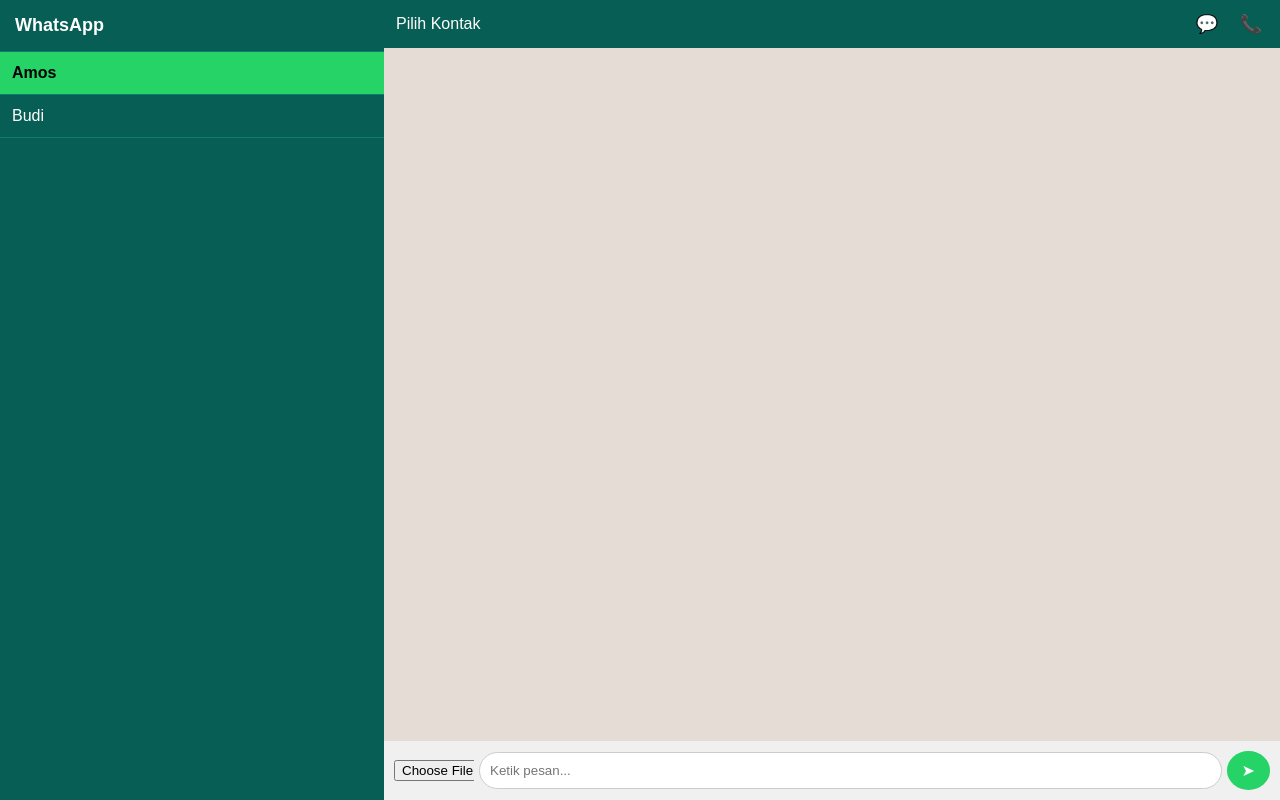
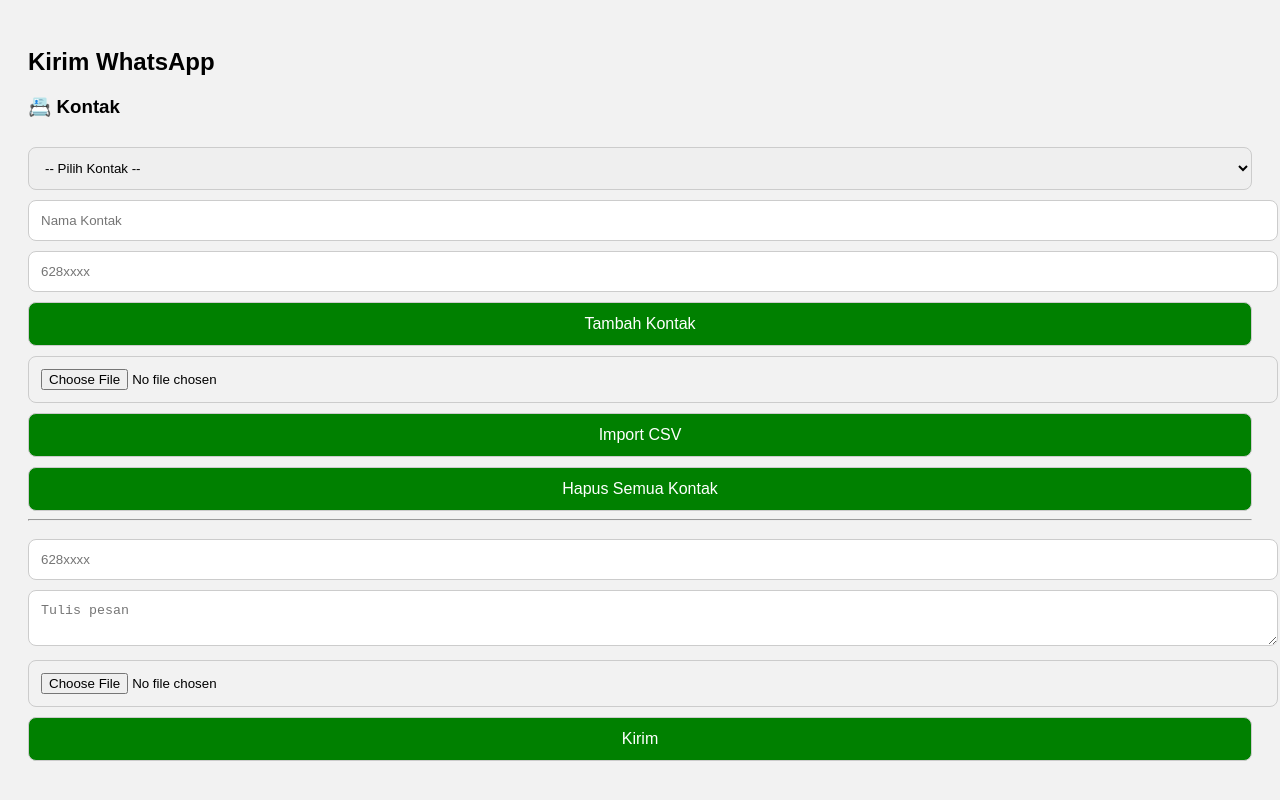
Before and after one commit to amosmarbun86-droid/wa-project, a website: page index.html in a window 1280 px wide. Drawn offline with Linux system fonts and the light colour scheme.

Commit message:
Refactor WhatsApp sender UI and styles
Updated styles and HTML structure for the WhatsApp sender interface, including new input fields and layout adjustments.

```diff
--- a/index.html
+++ b/index.html
@@ -5,202 +5,47 @@
   <meta name="viewport" content="width=device-width, initial-scale=1">
 
   <style>
-    /* ===== RESET ===== */
     body {
-  margin: 0;
-  font-family: Arial, sans-serif;
-  background: #111;
+      font-family: Arial;
+      padding: 20px;
+      background: #f2f2f2;
     }
 
-/* ===== CONTAINER ===== */
-.wa-app {
-  display: flex;
-  height: 100vh;
-}
-
-/* ===== SIDEBAR ===== */
-.wa-left {
-  width: 30%;
-  background: #075e54;
-  color: white;
-  display: flex;
-  flex-direction: column;
-}
-
-.wa-left-header {
-  padding: 15px;
-  font-size: 18px;
-  font-weight: bold;
-  border-bottom: 1px solid #0b7d6e;
-}
-
-.contact {
+    input, textarea, button, select {
+      width: 100%;
       padding: 12px;
-  cursor: pointer;
-  border-bottom: 1px solid #0b7d6e;
-  transition: 0.2s;
-}
-
-.contact:hover {
-  background: #128c7e;
-}
-
-.contact.active {
-  background: #25d366;
-  color: black;
-  font-weight: bold;
-}
-
-/* ===== CHAT AREA ===== */
-.wa-right {
-  width: 70%;
-  display: flex;
-  flex-direction: column;
-  background: #e5ddd5;
-}
-
-/* ===== HEADER ===== */
-.wa-header {
-  background: #075e54;
-  color: white;
-  padding: 12px;
-  display: flex;
-  justify-content: space-between;
-  align-items: center;
-}
-
-.wa-header button {
-  background: transparent;
-  border: none;
-  font-size: 18px;
-  margin-left: 5px;
-  cursor: pointer;
-  color: white;
-}
-
-/* ===== CHAT BOX ===== */
-.wa-chat {
-  flex: 1;
-  padding: 10px;
-  overflow-y: auto;
-  display: flex;
-  flex-direction: column;
-}
-
-/* ===== BUBBLE ===== */
-.msg {
-  max-width: 70%;
-  padding: 10px;
-  border-radius: 10px;
-  margin: 5px;
-  word-wrap: break-word;
-  animation: fadeIn 0.2s ease;
-}
-
-.sent {
-  background: #dcf8c6;
-  margin-left: auto;
-}
-
-.received {
-  background: white;
-  margin-right: auto;
-}
-
-/* ===== STATUS ===== */
-.msg small {
-  display: block;
-  font-size: 10px;
-  color: gray;
-  margin-top: 5px;
-  text-align: right;
-}
-
-/* ===== MEDIA ===== */
-.msg img,
-.msg video {
-  max-width: 180px;
-  border-radius: 10px;
-  margin-top: 5px;
-}
-
-/* ===== INPUT ===== */
-.wa-input {
-  display: flex;
-  padding: 10px;
-  background: #f0f0f0;
-  align-items: center;
-}
-
-.wa-input input[type="file"] {
-  width: 80px;
-}
-
-.wa-input input[type="text"] {
-  flex: 1;
-  padding: 10px;
-  margin: 0 5px;
-  border-radius: 20px;
+      margin-top: 10px;
+      border-radius: 8px;
       border: 1px solid #ccc;
     }
 
-.wa-input button {
-  padding: 10px 15px;
-  background: #25d366;
-  border: none;
-  border-radius: 50%;
+    button {
+      background: green;
       color: white;
       font-size: 16px;
-  cursor: pointer;
     }
 
-/* ===== SCROLL ===== */
-.wa-chat::-webkit-scrollbar {
-  width: 5px;
-}
-
-.wa-chat::-webkit-scrollbar-thumb {
-  background: #ccc;
+    #previewImg, #previewVideo {
+      margin-top: 10px;
+      max-width: 100%;
+      display: none;
       border-radius: 10px;
     }
 
-/* ===== ANIMATION ===== */
-@keyframes fadeIn {
-  from {
-    opacity: 0;
-    transform: translateY(5px);
-  }
-  to {
-    opacity: 1;
-    transform: translateY(0);
-  }
-}
-
-/* ===== RESPONSIVE (HP) ===== */
-@media (max-width: 768px) {
-  .wa-left {
-    width: 40%;
-  }
-
-  .wa-right {
-    width: 60%;
-  }
-
-  .msg {
-    max-width: 90%;
-  }
+    #status {
+      margin-top: 10px;
+      text-align: center;
     }
   </style>
 </head>
 
 <body>
 
-<!-- ================= FORM LAMA (DISEMBUNYIKAN, JANGAN HAPUS) ================= -->
-<div style="display:none;">
-
 <h2>Kirim WhatsApp</h2>
 
-  <!-- KONTAK -->
+<!-- ================= KONTAK ================= -->
+<h3>📇 Kontak</h3>
+
 <select id="kontakSelect" onchange="isiNomor()">
   <option value="">-- Pilih Kontak --</option>
 </select>
@@ -214,68 +59,22 @@
 
 <button onclick="hapusKontak()">Hapus Semua Kontak</button>
 
-  <!-- SYSTEM KIRIM -->
-  <input type="text" id="nomor">
-  <textarea id="pesan"></textarea>
+<hr>
 
-  <input type="file" id="fileInput">
+<!-- ================= KIRIM ================= -->
+<input type="text" id="nomor" placeholder="628xxxx">
+<textarea id="pesan" placeholder="Tulis pesan"></textarea>
+
+<input type="file" id="file" accept="image/*,video/*">
+
+<img id="previewImg">
+<video id="previewVideo" controls></video>
 
 <button id="btnKirim" onclick="kirim()">Kirim</button>
 
 <div id="status"></div>
 
-</div>
-
-
-<!-- ================= UI WHATSAPP (TAMPIL) ================= -->
-<div class="wa-app">
-
-  <!-- SIDEBAR -->
-  <div class="wa-left">
-    <div class="wa-left-header">WhatsApp</div>
-
-    <div class="contact active" onclick="selectContact('628xxxx','Amos')">
-      Amos
-    </div>
-
-    <div class="contact" onclick="selectContact('628xxxx','Budi')">
-      Budi
-    </div>
-  </div>
-
-
-  <!-- CHAT AREA -->
-  <div class="wa-right">
-
-    <!-- HEADER -->
-    <div class="wa-header">
-      <span id="chatName">Pilih Kontak</span>
-
-      <div>
-        <button onclick="chatWA()">💬</button>
-        <button onclick="telp()">📞</button>
-      </div>
-    </div>
-
-    <!-- CHAT -->
-    <div id="chatBox" class="wa-chat"></div>
-
-    <!-- INPUT -->
-    <div class="wa-input">
-
-      <!-- FILE (UI, beda ID biar tidak bentrok) -->
-      <input type="file" id="fileUI" accept="image/*,video/*">
-
-      <!-- PESAN (UI, beda ID) -->
-      <input type="text" id="pesanUI" placeholder="Ketik pesan...">
-
-      <button onclick="sendMessage()">➤</button>
-    </div>
-
-  </div>
-</div>
 <script>
-
 // ================= CONFIG =================
 const CLOUD_NAME = "dkisbfx29";
 const UPLOAD_PRESET = "ml_default";
@@ -506,70 +305,7 @@
   btn.disabled = false;
   btn.innerText = "Kirim";
 }
-// ================= STEP 2 (TAMBAHKAN DI SINI) =================
-let currentNomor = "";
 
-function selectContact(nomor, nama) {
-  currentNomor = nomor;
-
-  document.getElementById("chatName").innerText = nama;
-  document.getElementById("nomor").value = nomor;
-
-  document.querySelectorAll(".contact").forEach(c => c.classList.remove("active"));
-  event.target.classList.add("active");
-}
-
-async function sendMessage() {
-  let pesanUI = document.getElementById("pesanUI").value.trim();
-  let fileUI = document.getElementById("fileUI").files[0];
-
-  if (!currentNomor) {
-    alert("Pilih kontak dulu!");
-    return;
-  }
-
-  let bubble = document.createElement("div");
-  bubble.className = "msg sent";
-
-  let isi = "";
-
-  if (pesanUI) {
-    isi += `<div>${pesanUI}</div>`;
-  }
-
-  if (fileUI) {
-    let previewURL = URL.createObjectURL(fileUI);
-
-    if (fileUI.type.startsWith("image")) {
-      isi += `<img src="${previewURL}" style="max-width:150px;border-radius:10px;">`;
-    } else if (fileUI.type.startsWith("video")) {
-      isi += `<video src="${previewURL}" controls style="max-width:150px;"></video>`;
-    }
-  }
-
-  isi += `<div style="font-size:10px;color:gray;">⏳ sending...</div>`;
-  bubble.innerHTML = isi;
-
-  document.getElementById("chatBox").appendChild(bubble);
-
-  document.getElementById("pesan").value = pesanUI;
-
-  if (fileUI) {
-    let dt = new DataTransfer();
-    dt.items.add(fileUI);
-    document.getElementById("fileInput").files = dt.files;
-  }
-
-  try {
-    await kirim();
-    bubble.innerHTML = isi.replace("⏳ sending...", "✓ terkirim");
-  } catch {
-    bubble.innerHTML = isi.replace("⏳ sending...", "❌ gagal");
-  }
-
-  document.getElementById("pesanUI").value = "";
-  document.getElementById("fileUI").value = "";
-  }
 // load kontak saat buka
 renderKontak();
 </script>
```
Lines whose indentation alone changed are shown as unchanged.
